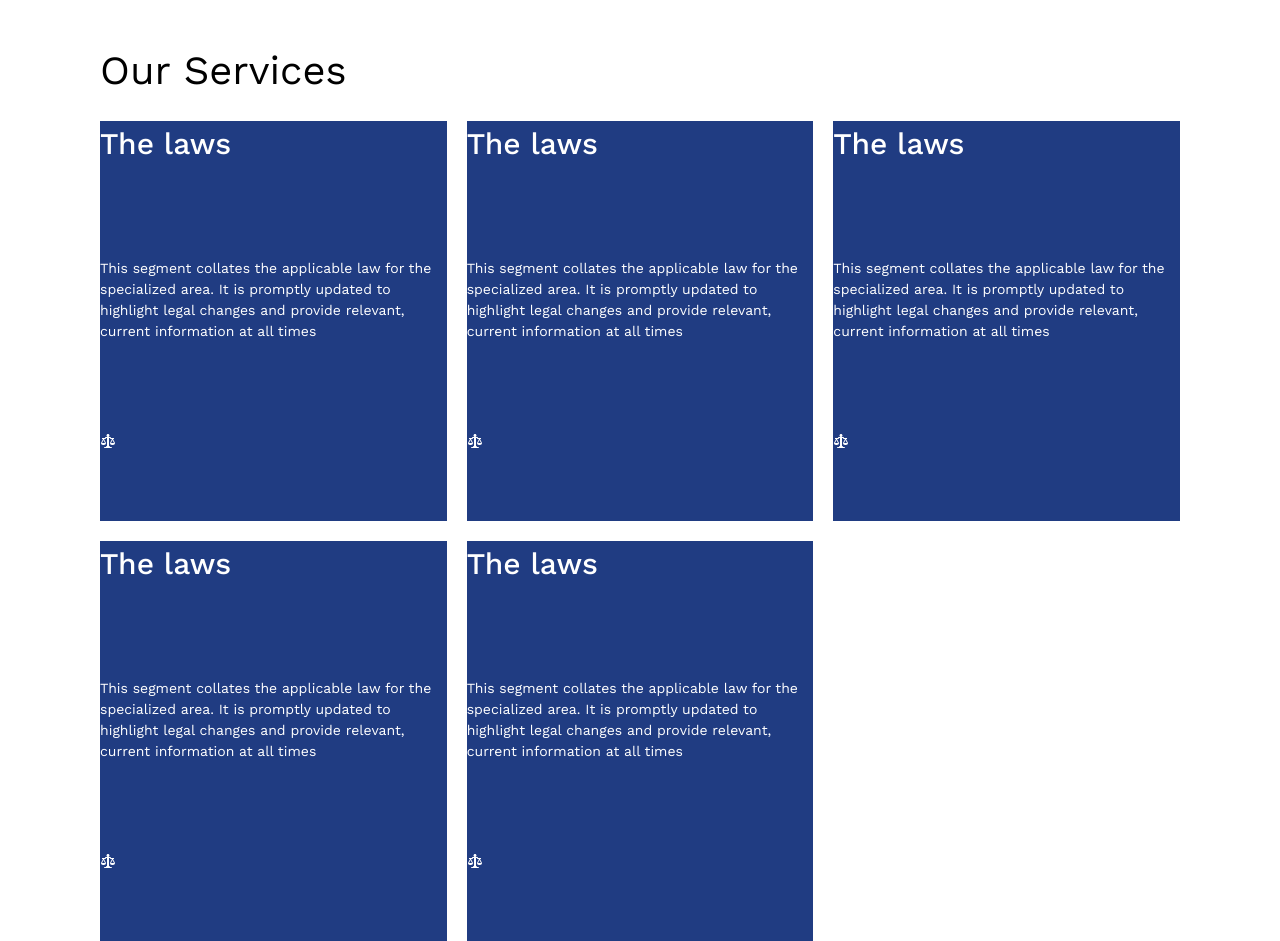
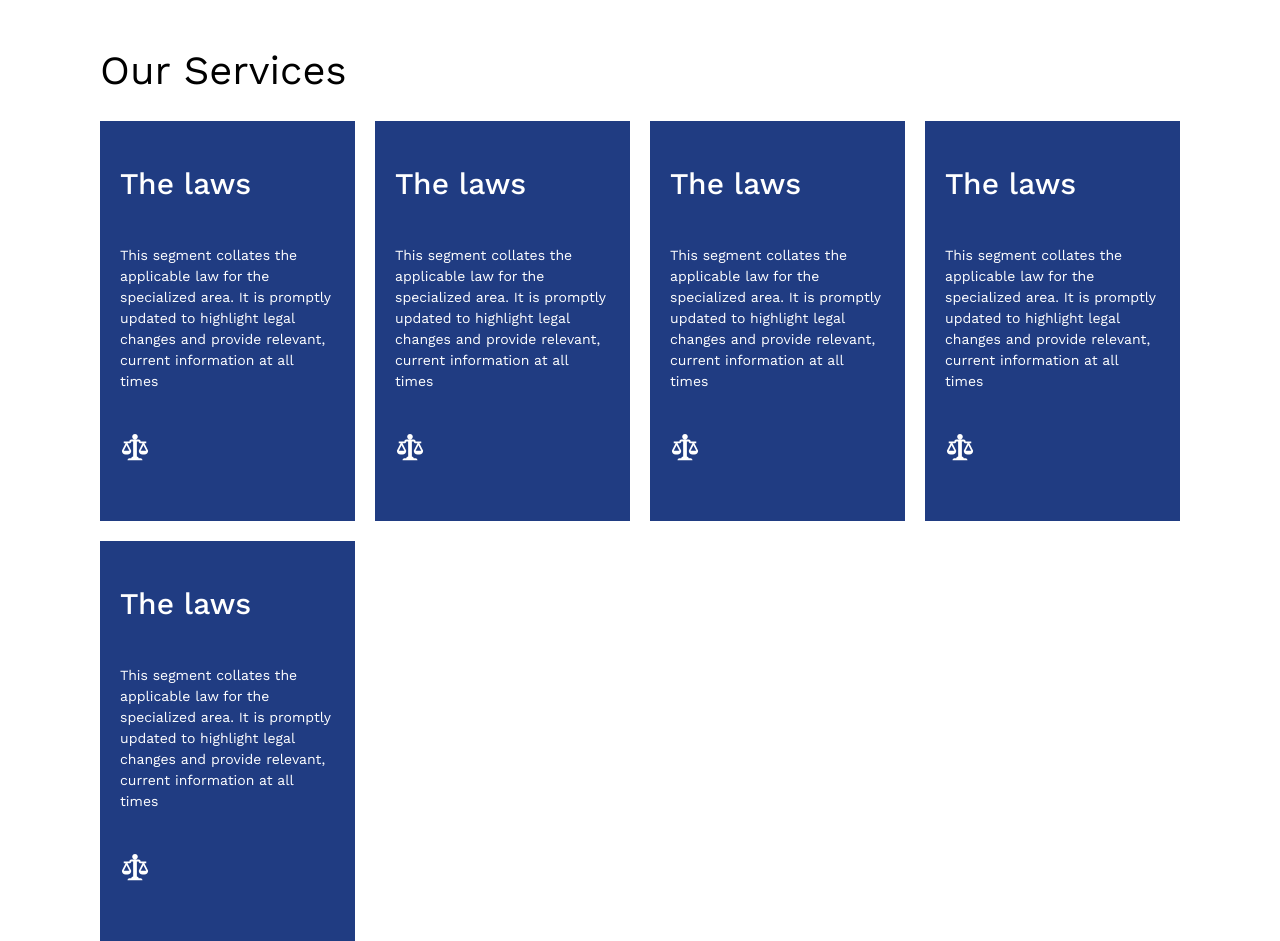
Before and after one commit to Niscolinx/opoko, a React (Vite) app: page /about-us in a window 1280 px wide. Shown: the part 525-1466 px from the top of the page. Built offline with nearby package versions, Linux system fonts and the light colour scheme.

Commit message:
working on about us

```diff
--- a/src/pages/AboutUs.tsx
+++ b/src/pages/AboutUs.tsx
@@ -9,10 +9,10 @@ interface Card {
 }
 export const Card = ({ title, description, Icon, bgColor }: Required<Card>) => {
   return (
-    <div className={`h-[40rem] grid gap-8 justify-start ${bgColor} text-white`}>
+    <div className={`h-[40rem] max-w-[27rem] grid gap-8 justify-start  text-white px-[2rem] py-[4rem] ${bgColor}`}>
       <p className="font-medium text-[3rem]">{title}</p>
       <p className="text-[1.4rem] ">{description}</p>
-      <p>{Icon}</p>
+      <p className='text-[3rem]'>{Icon}</p>
     </div>
   );
 };
@@ -56,7 +56,7 @@ function AboutUs() {
         <div
           className="grid gap-8"
           style={{
-            gridTemplateColumns: 'repeat(auto-fit, minmax(30rem, 1fr))',
+            gridTemplateColumns: 'repeat(auto-fit, minmax(25rem, 1fr))',
           }}
         >
           <Card
```
